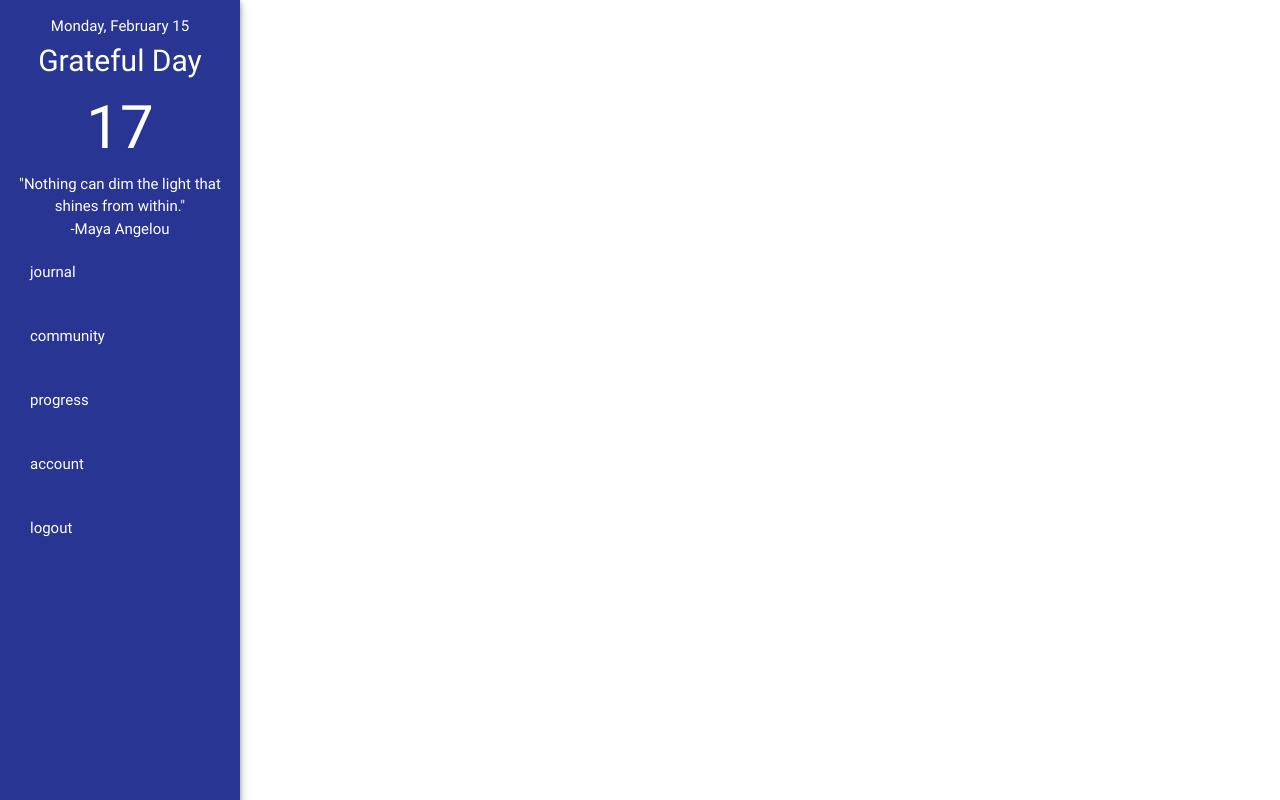
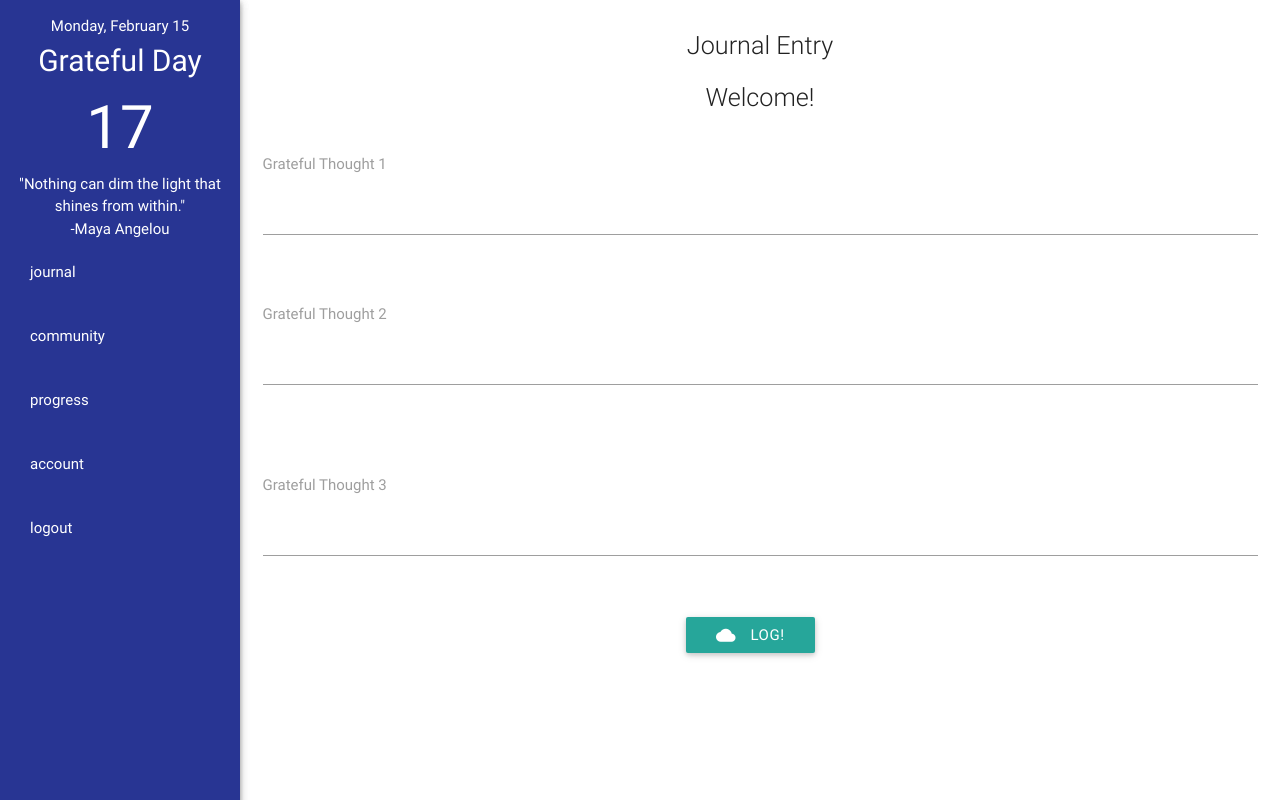
Before and after one commit to TeamDASH/beGreatful, a website: page static/secure/home.html in a window 1280 px wide. Drawn offline with nearby package versions, Linux system fonts and the light colour scheme; files that its build step writes are made by us from their sources; files whose address does not match are found by name.

Commit message:
added journal entry form

```diff
--- a/static/secure/home.html
+++ b/static/secure/home.html
@@ -9,6 +9,15 @@
       <!--Let browser know website is optimized for mobile-->
       <meta name="viewport" content="width=device-width, initial-scale=1.0"/>
       <style>
+           header, body, footer {
+      padding-left: 240px;
+    }
+
+    @media only screen and (max-width : 992px) {
+      header, body, footer {
+        padding-left: 0;
+      }
+    }
         ul li:hover {
           background-color: orange;
         }
@@ -56,6 +65,48 @@
         <li><a href="/signout" class="white-text">logout</a></li>
       </ul>
     </div>
+    <div>
+    <h1 class="center-align flow-text">Journal Entry</h1>
+    <h4 class="center-align flow-text">Welcome!</h4>
+    </div>
+
+    <div class="row">
+    <form class="col s12">
+      <div class="row">
+        <div class="input-field col s12">
+          <textarea id="textarea1" class="materialize-textarea"></textarea>
+          <label for="textarea1">Grateful Thought 1</label>
+        </div>
+    </div>
+
+    <div class="row">
+
+      <div class="row">
+        <div class="input-field col s12">
+          <textarea id="textarea1" class="materialize-textarea"></textarea>
+          <label for="textarea1">Grateful Thought 2</label>
+        </div>
+      </div>
+
+     </div>
+
+    <div class="row">
+
+      <div class="row">
+        <div class="input-field col s12">
+          <textarea id="textarea1" class="materialize-textarea"></textarea>
+          <label for="textarea1">Grateful Thought 3</label>
+        </div>
+    </div>
+
+  </div>
+
+    <div class="row col s12 m6 offset-m5">
+    <button type="button" class="waves-effect waves-light btn center-component"><i class="material-icons left">cloud</i>Log!</button>
+  </div>
+
+ </form>
+  </div>
 
     <script>
       $(document).ready(function(){
```
